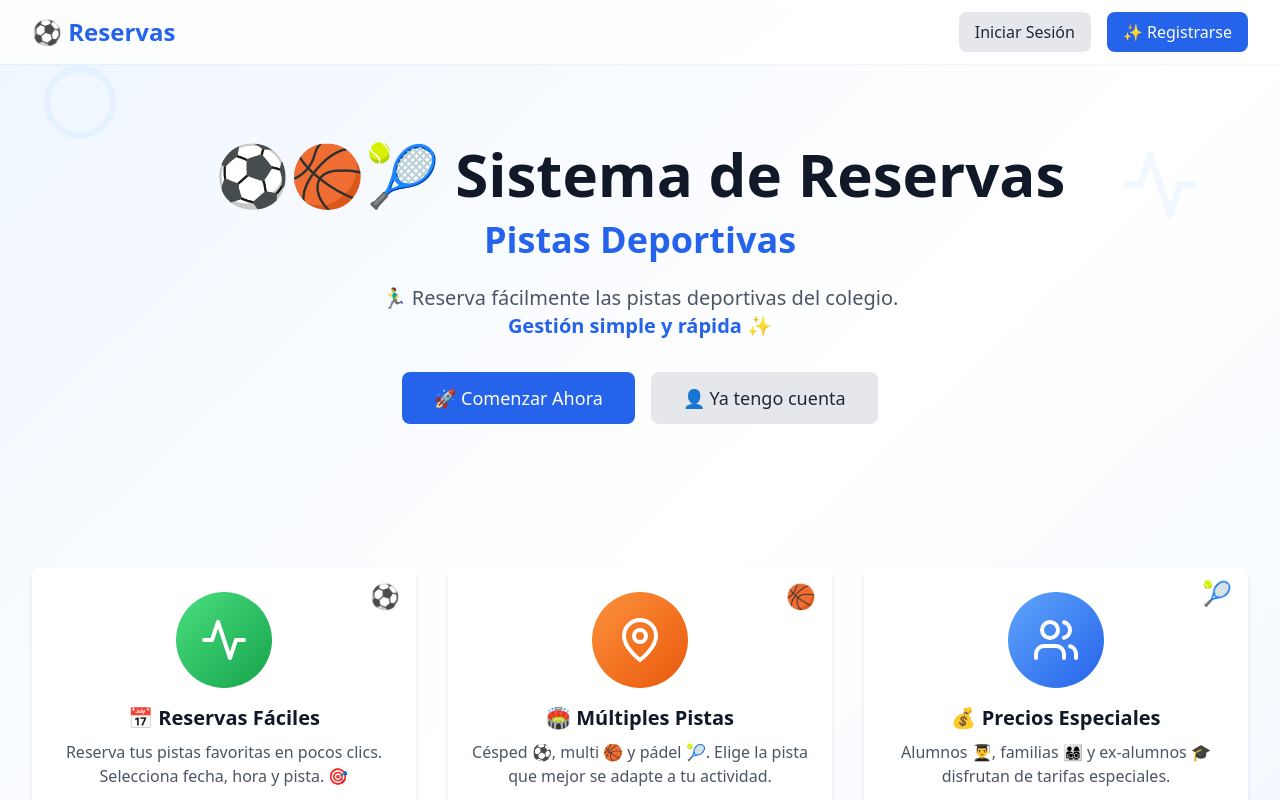
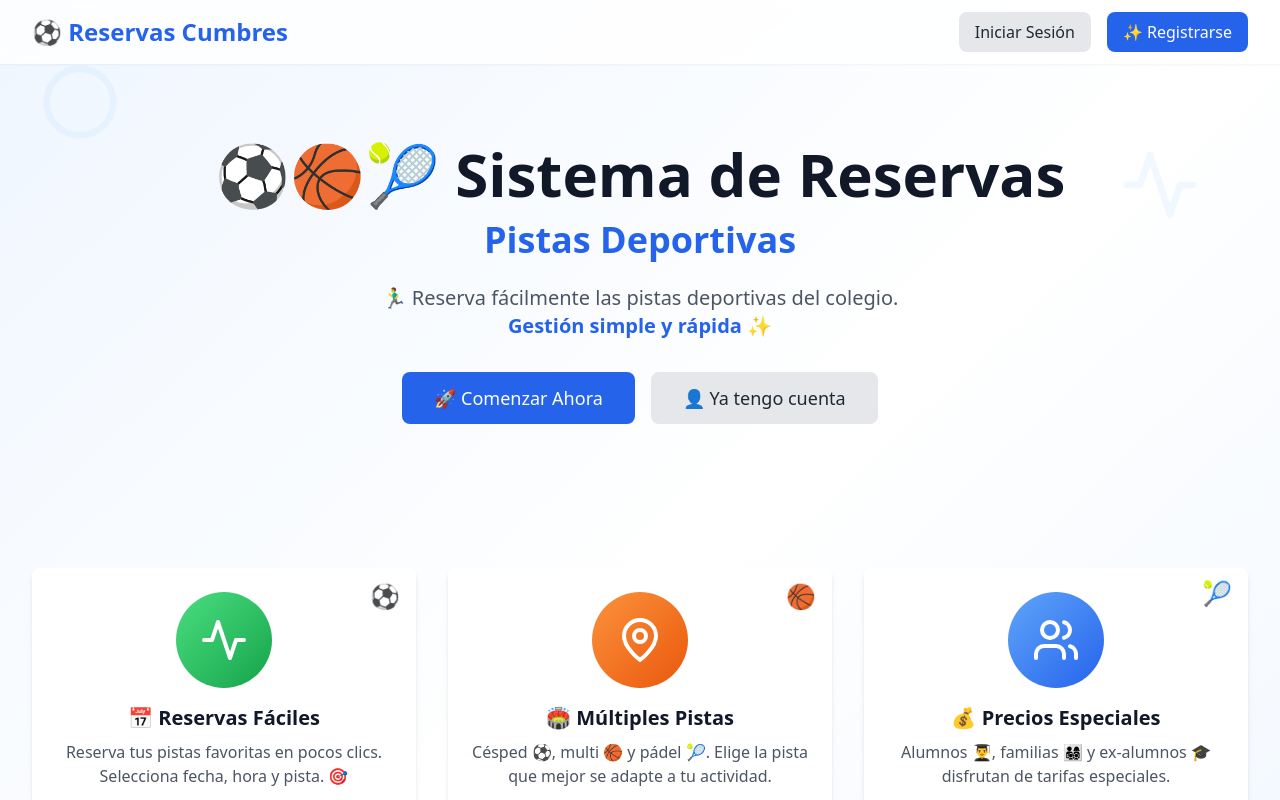
Before and after one commit to Javivi123/Reservas-Cumbres, a React (Vite) app in the folder frontend/: page / in a window 1280 px wide. Shown: the top 800 px of the page. Built offline with nearby package versions, Linux system fonts and the light colour scheme; no server answers.

Commit message:
Fix: Restaurado 'Reservas Cumbres' en el título, manteniendo eliminado el enlace

```diff
--- a/frontend/src/layouts/UserLayout.tsx
+++ b/frontend/src/layouts/UserLayout.tsx
@@ -21,7 +21,7 @@ export const UserLayout = () => {
           <div className="flex justify-between items-center h-16">
             <div className="flex items-center">
               <Link to="/" className="text-2xl font-bold text-primary-600">
-                Reservas
+                Reservas Cumbres
               </Link>
             </div>
             <div className="flex items-center space-x-4">
--- a/frontend/src/pages/HomePage.tsx
+++ b/frontend/src/pages/HomePage.tsx
@@ -22,7 +22,7 @@ export const HomePage = () => {
           <div className="flex justify-between items-center h-16">
             <div className="flex items-center">
               <div className="text-2xl font-bold text-primary-600">
-                ⚽ Reservas
+                ⚽ Reservas Cumbres
               </div>
             </div>
             <nav className="flex items-center space-x-4">
```
